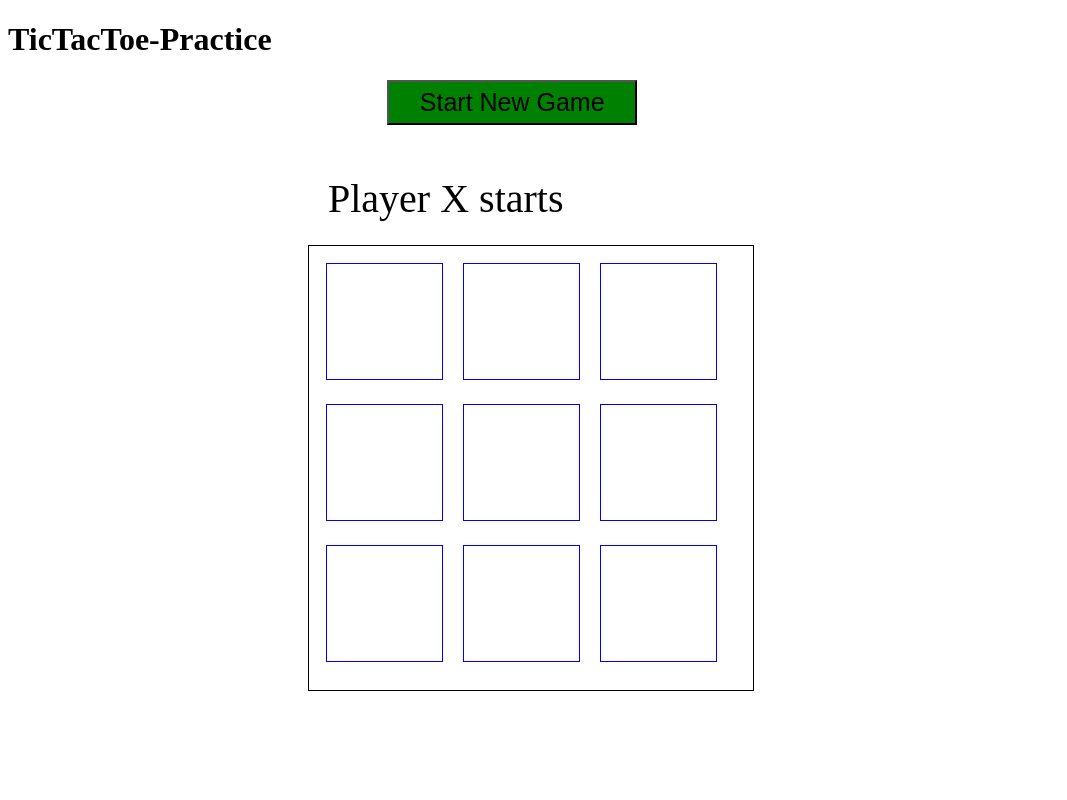
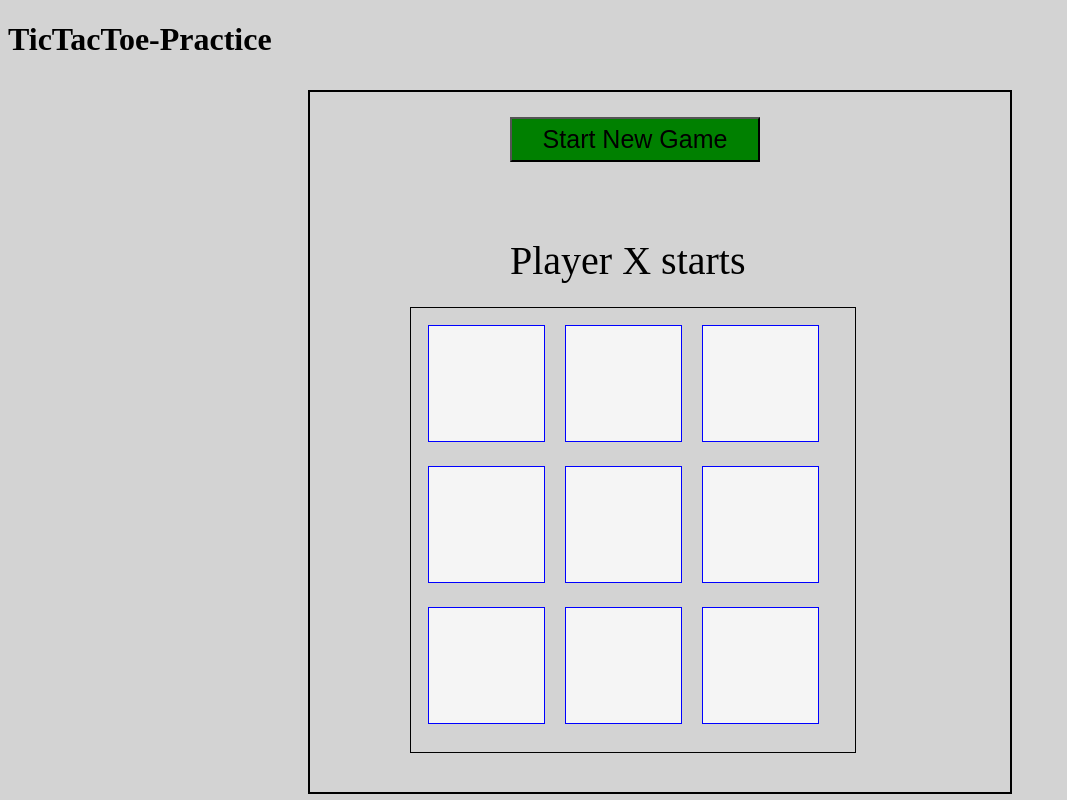
Before and after one commit to tthephas/Tic-tac-toe-game, a plain HTML site: page index.html in a window 1280 px wide. Shown: the whole page, without its empty margins (0-1067 px from the left). Drawn offline with Linux system fonts and the light colour scheme.

Commit message:
styling fixes

```diff
--- a/css/styles.css
+++ b/css/styles.css
@@ -1,12 +1,17 @@
+body {
+  background-color: lightgray;
+}
+
 .container {
   border: 1px solid black;
   height: 430px;
   width: 430px;
   padding: 7px;
-  margin: 50px 300px;
+  margin: 50px 100px;
+  position: relative;
 }
 .gameBoard {
-
+  background-color: whitesmoke;
   border: 1px solid blue;
   height: 115px;
   width: 115px;
@@ -16,10 +21,18 @@
   font-size: 140px;
   text-align: center;
 
+
+}
+#wholeGame {
+  border: 2pt solid black;
+  width: 700px;
+  height: 700px;
+  margin: 10px 300px;
+  position: absolute;
 }
 
 button {
-  margin-left: 30%;
+  margin: 25px 200px;
   height: 45px;
   width: 250px;
   font-size: 25px;
@@ -36,5 +49,5 @@ button:hover {
   width: 450px;
   font-size: 40px;
   display: block;
-  margin: 50px 320px;
+  margin: 50px 200px;
 }
--- a/index.html
+++ b/index.html
@@ -4,12 +4,12 @@
     <meta charset="UTF-8">
     <meta http-equiv="X-UA-Compatible" content="IE=edge">
     <meta name="viewport" content="width=device-width, initial-scale=1.0">
-    <title>TicTacToe-Practice</title>
+    <title>Welcome to Tic Tac Toe</title>
     <link rel="stylesheet" href="css/styles.css">
 </head>
 <body>
   <h1>TicTacToe-Practice</h1>
-
+    <div id="wholeGame">
         <button id='newGame' >Start New Game</button>
 
           <div class="whoseTurn">
@@ -20,6 +20,7 @@
 
 
         </div>
+    </div>
 
   <script src="js/app.js"></script>
 </body>
```
Lines whose indentation alone changed are shown as unchanged.
